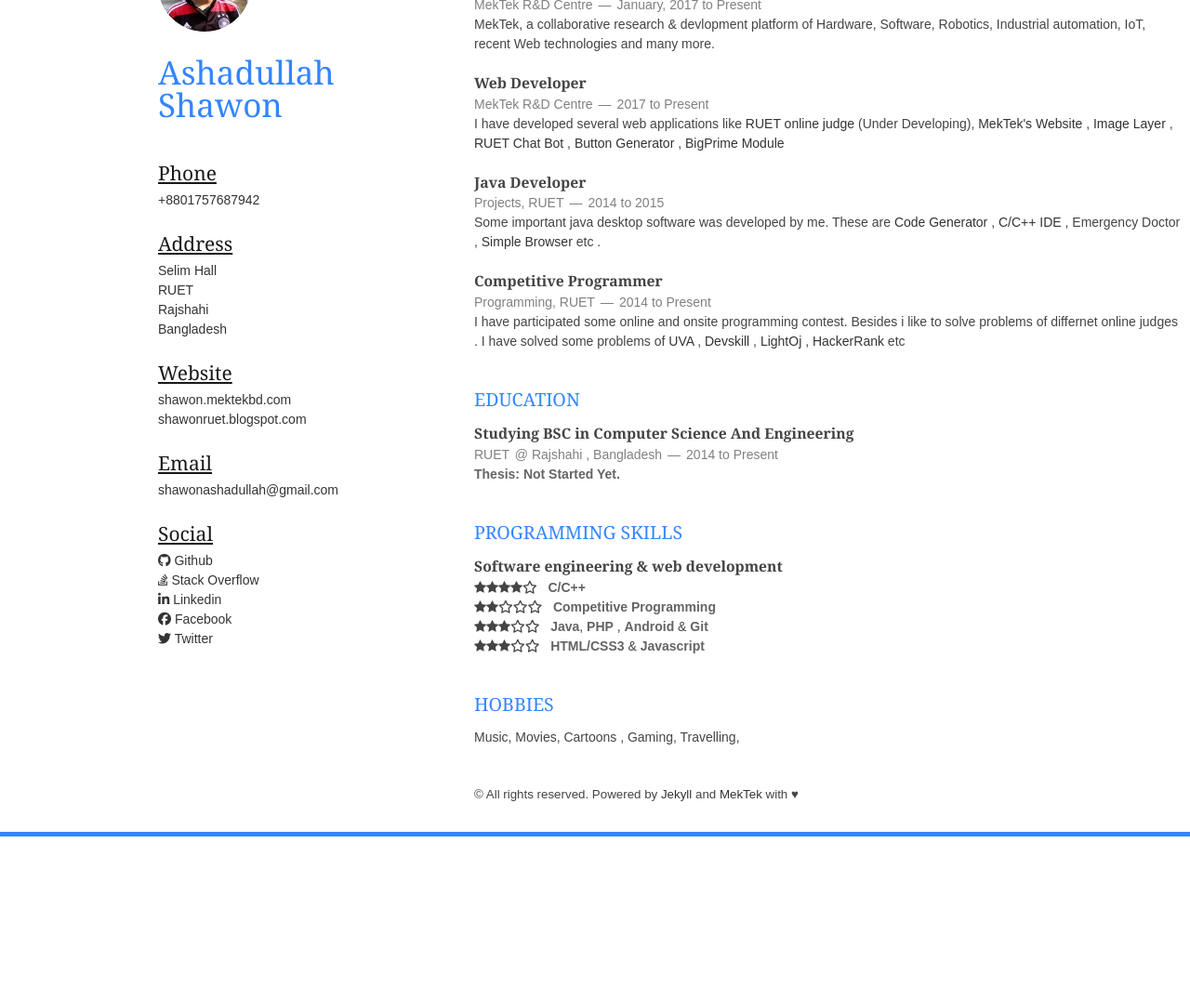
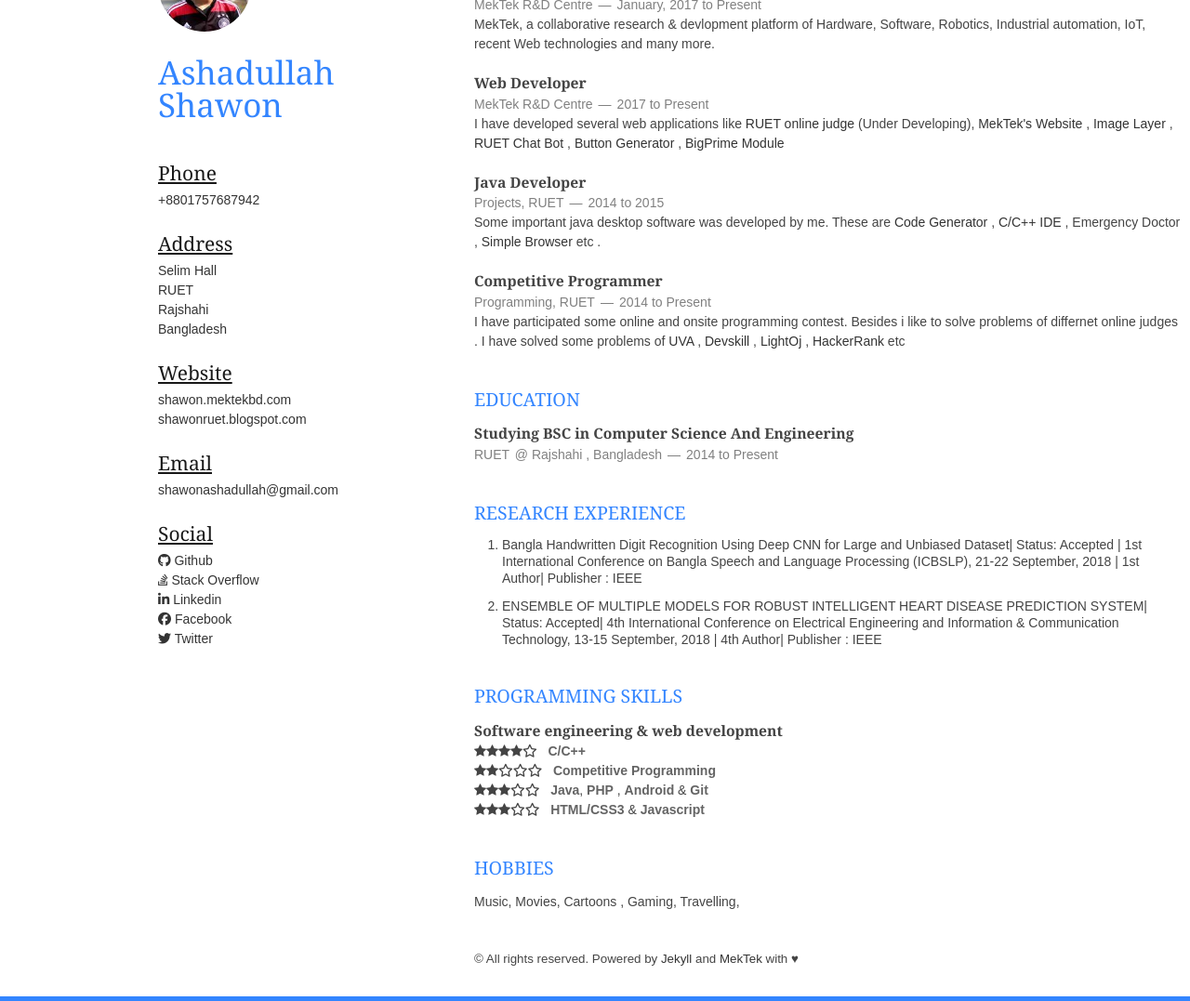
Before and after one commit to shawon100/shawon100.github.io, a Jekyll site: the page built from resume.html, in a window 1280 px wide, cut to the strip 153-1230 px from the top of the page. Shown: the whole strip at 93% size. Built offline with Jekyll 4.4.1, drawn with Linux system fonts in a browser that asks for light colours; nearby versions of some CDN libraries; library files that are not in the unit come from our copies; before the commit the page ends 1053 px from its top, so only the background shows below that.

Commit message:
Update resume.html

```diff
--- a/resume.html
+++ b/resume.html
@@ -148,8 +148,24 @@
             <span><address>Rajshahi , Bangladesh</address><time>2014 to Present</time></span>
         </header>
         <p>
-            <em>Thesis: Not Started Yet.</em>
+
         </p>
+    </article>
+
+</section>
+
+<section class="thirteen columns">
+    <h1>Research Experience</h1>
+    <article>
+        <header>
+            <ol>
+                <li>Bangla Handwritten Digit Recognition Using Deep CNN for Large and Unbiased Dataset| Status: Accepted | 1st International Conference on Bangla Speech and Language Processing (ICBSLP), 21-22 September, 2018 | 1st Author| Publisher : IEEE</li>
+                <li>ENSEMBLE OF MULTIPLE MODELS FOR ROBUST INTELLIGENT HEART DISEASE PREDICTION SYSTEM| Status: Accepted| 4th International Conference on Electrical Engineering and Information & Communication Technology, 13-15 September, 2018 | 4th Author| Publisher : IEEE</li>
+            </ol>
+
+
+        </header>
+
     </article>
 
 </section>
```
